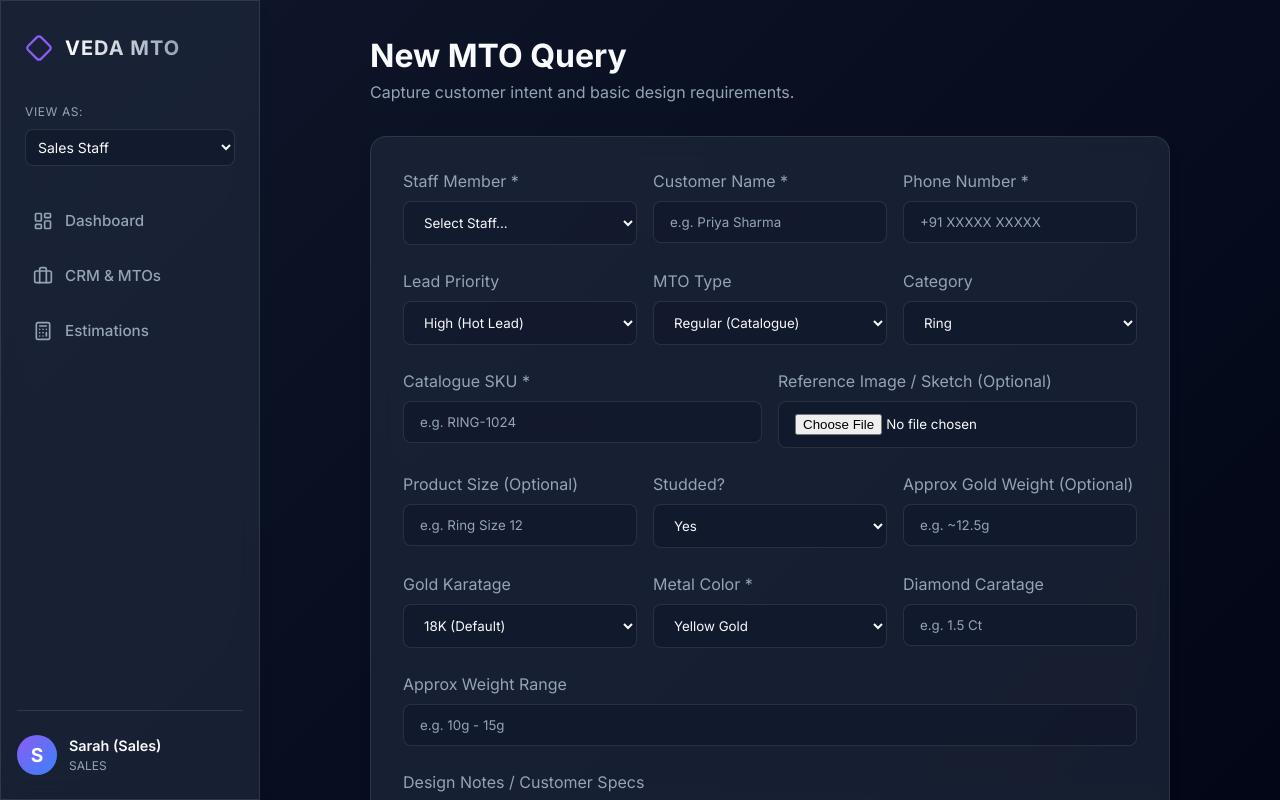
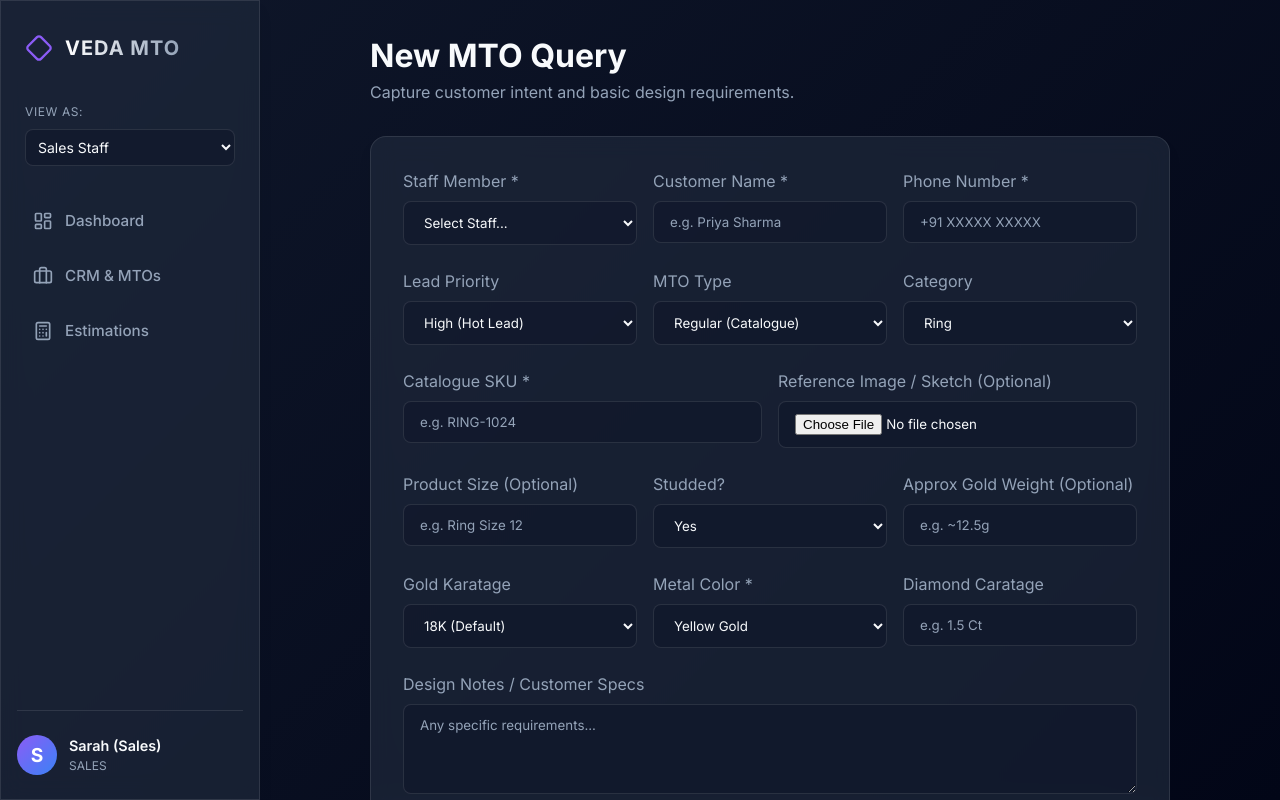
Before and after one commit to vinayakdalmia21/mto-tool, a Next.js app: page /mtos/create in a window 1280 px wide. Shown: the top 800 px of the page. Built offline with nearby package versions, Linux system fonts and the light colour scheme.

Commit message:
Remove redundant approx weight range option off form and ensure safe empty string schema insertion fallback

```diff
--- a/src/app/actions/mto.ts
+++ b/src/app/actions/mto.ts
@@ -16,7 +16,7 @@ export async function createMtoQuery(formData: FormData) {
   }
   const metalType = formData.get('metalType') as string;
   const isStudded = formData.get('isStudded') === 'true';
-  const weightRange = formData.get('weightRange') as string;
+  const weightRange = (formData.get('weightRange') as string) || '';
   const notes = formData.get('notes') as string;
 
   const staffName = formData.get('staffName') as string;
--- a/src/app/mtos/create/page.tsx
+++ b/src/app/mtos/create/page.tsx
@@ -148,10 +148,7 @@ export default function CreateMtoPage() {
             )}
           </div>
 
-          <div>
-            <label style={{ display: 'block', marginBottom: '0.5rem', color: 'var(--text-muted)' }}>Approx Weight Range</label>
-            <input name="weightRange" placeholder="e.g. 10g - 15g" />
-          </div>
+
 
           <div>
              <label style={{ display: 'block', marginBottom: '0.5rem', color: 'var(--text-muted)' }}>Design Notes / Customer Specs</label>
```
